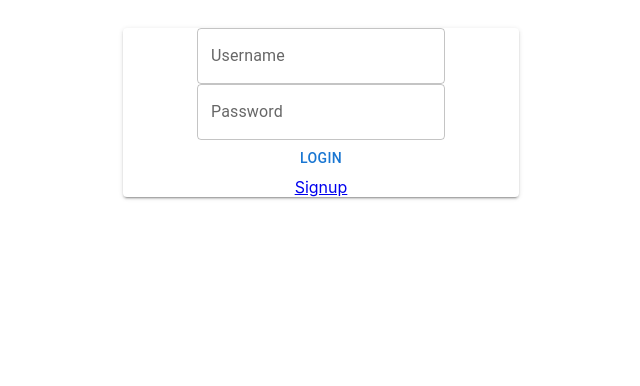
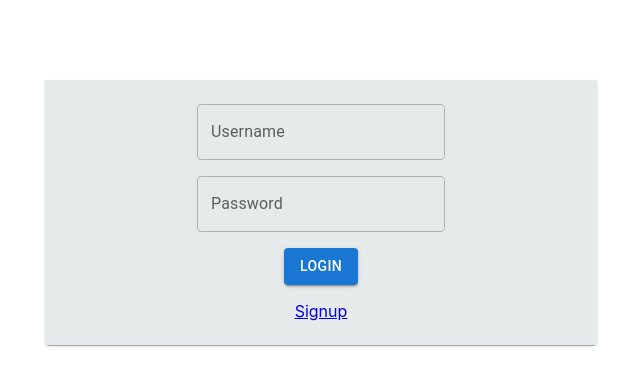
Before and after one commit to prayagk/user-portal, a React (Create React App) app: page /user-portal/login in a window 1280 px wide. Shown: the top 386 px of the page, without its empty margins (319-959 px from the left). Built offline with nearby package versions, Linux system fonts and the light colour scheme.

Commit message:
Style updated

```diff
--- a/src/App.js
+++ b/src/App.js
@@ -9,6 +9,7 @@ import Login from "./pages/Login";
 import { initializeAdmin } from "./utils/storageHelper";
 import PrivateRoute from "./utils/PrivateRoute";
 import { BASE_URL, URLS } from "./constants";
+import AppContainer from "./components/AppContainer";
 
 const theme = createTheme();
 initializeAdmin();
@@ -17,12 +18,7 @@ function App() {
   return (
     <ThemeProvider theme={theme}>
       <Navbar />
-      <div
-        style={{
-          height: "100vh",
-          paddingTop: 20,
-        }}
-      >
+      <AppContainer>
         <Routes>
           <Route path={URLS.login} element={<Login />} />
           <Route path={URLS.signup} element={<Signup />} />
@@ -36,7 +32,7 @@ function App() {
             <Route path={URLS.admin} element={<Admin />} />
           </Route>
         </Routes>
-      </div>
+      </AppContainer>
     </ThemeProvider>
   );
 }
--- /dev/null
+++ b/src/components/AppContainer.jsx
@@ -0,0 +1,16 @@
+import { Box, Container, Paper } from "@mui/material";
+import React from "react";
+
+function AppContainer({ children }) {
+  return (
+    <Container component="main" maxWidth="sm">
+      <Paper elevation={1}>
+        <Box sx={{ backgroundColor: "#e6eaeb" }} mt={10}>
+          {children}
+        </Box>
+      </Paper>
+    </Container>
+  );
+}
+
+export default AppContainer;
--- a/src/components/Navbar.jsx
+++ b/src/components/Navbar.jsx
@@ -1,4 +1,4 @@
-import { Button } from "@mui/material";
+import { AppBar, Button, Toolbar } from "@mui/material";
 import React from "react";
 import { useLocation, useNavigate } from "react-router-dom";
 import { URLS } from "../constants";
@@ -7,7 +7,6 @@ function Navbar() {
   const navigate = useNavigate();
   const url = useLocation();
   const logout = () => {
-    // TODO - logout
     localStorage.removeItem("currentSession");
     navigate(URLS.login);
   };
@@ -15,7 +14,24 @@ function Navbar() {
   const isLogoutShown =
     url.pathname !== URLS.login && url.pathname !== URLS.signup;
 
-  return <nav>{isLogoutShown && <Button onClick={logout}>Logout</Button>}</nav>;
+  return (
+    isLogoutShown && (
+      <nav>
+        <AppBar position="static">
+          <Toolbar>
+            <Button
+              sx={{ marginLeft: "auto" }}
+              variant="contained"
+              onClick={logout}
+              disableElevation
+            >
+              Logout
+            </Button>
+          </Toolbar>
+        </AppBar>
+      </nav>
+    )
+  );
 }
 
 export default Navbar;
--- a/src/pages/Dashboard.jsx
+++ b/src/pages/Dashboard.jsx
@@ -1,18 +1,17 @@
-import { Box, Container } from "@mui/material";
+import { Box } from "@mui/material";
 import React from "react";
 import { getItem } from "../utils/storageHelper";
 
-import "./../App.css";
-
 function Dashboard() {
-  const user = getItem("currentSession")
+  const user = getItem("currentSession");
   return (
-    <Box m={3}>
-      <Container component="main" maxWidth="xs">
-        {
-        `Hello ${user.username}`
-        }
-      </Container>
+    <Box
+      sx={{
+        textAlign: "center",
+      }}
+      p={10}
+    >
+      <h1>{`Hello ${user.username}`}</h1>
     </Box>
   );
 }
--- a/src/pages/Login.jsx
+++ b/src/pages/Login.jsx
@@ -1,5 +1,4 @@
-import { Box, Button, Grid, Paper, TextField } from "@mui/material";
-import { Container } from "@mui/system";
+import { Box, Button, Grid, TextField } from "@mui/material";
 import React from "react";
 import { Link, useNavigate } from "react-router-dom";
 import { ROLES, URLS } from "../constants";
@@ -46,19 +45,15 @@ function Login() {
   };
 
   return (
-    <Box pt={1}>
-      <Container component="main" maxWidth="xs">
-        <Paper elevation={2}>
     <Box
+      p={3}
       component="form"
       sx={{
         textAlign: "center",
       }}
-            noValidate
-            autoComplete="off"
       onSubmit={formik.handleSubmit}
     >
-            <Grid container>
+      <Grid container spacing={2}>
         <Grid item xs={12}>
           <TextField
             onChange={formik.handleChange}
@@ -66,12 +61,9 @@ function Login() {
             name={"username"}
             label="Username"
             variant="outlined"
-                  error={
-                    formik.touched.username && Boolean(formik.errors.username)
-                  }
+            error={formik.touched.username && Boolean(formik.errors.username)}
             helperText={formik.touched.username && formik.errors.username}
           />
-              </Grid>
         </Grid>
         <Grid item xs={12}>
           <TextField
@@ -81,19 +73,19 @@ function Login() {
             value={formik.values.password}
             label="Password"
             variant="outlined"
-                error={
-                  formik.touched.password && Boolean(formik.errors.password)
-                }
+            error={formik.touched.password && Boolean(formik.errors.password)}
             helperText={formik.touched.password && formik.errors.password}
           />
         </Grid>
         <Grid item xs={12}>
-              <Button type="submit">Login</Button>
+          <Button variant="contained" type="submit">
+            Login
+          </Button>
         </Grid>
+        <Grid item xs={12}>
           <Link to={URLS.signup}>Signup</Link>
-          </Box>
-        </Paper>
-      </Container>
+        </Grid>
+      </Grid>
     </Box>
   );
 }
--- a/src/pages/Signup.jsx
+++ b/src/pages/Signup.jsx
@@ -1,5 +1,4 @@
-import { Box, Button, Grid, Paper, TextField } from "@mui/material";
-import { Container } from "@mui/system";
+import { Box, Button, Grid, TextField } from "@mui/material";
 import React from "react";
 import { Link, useNavigate } from "react-router-dom";
 import { URLS } from "../constants";
@@ -22,7 +21,6 @@ function Signup() {
   });
 
   const onSubmitHandler = ({ username, password }) => {
-    // TODO - validate
     const users = getItem("users");
     const id = users.length + 1;
 
@@ -44,19 +42,15 @@ function Signup() {
   };
 
   return (
-    <Box pt={1}>
-      <Container component="main" maxWidth="xs">
-        <Paper elevation={2}>
+    <Box p={3}>
       <Box
         component="form"
         sx={{
-              "& > :not(style)": { m: 1, width: "25ch" },
+          textAlign: "center",
         }}
-            noValidate
-            autoComplete="off"
         onSubmit={formik.handleSubmit}
       >
-            <Grid container>
+        <Grid container spacing={2}>
           <Grid item xs={12}>
             <TextField
               onChange={formik.handleChange}
@@ -64,9 +58,7 @@ function Signup() {
               name={"username"}
               label="Username"
               variant="outlined"
-                  error={
-                    formik.touched.username && Boolean(formik.errors.username)
-                  }
+              error={formik.touched.username && Boolean(formik.errors.username)}
               helperText={formik.touched.username && formik.errors.username}
             />
           </Grid>
@@ -78,9 +70,7 @@ function Signup() {
               value={formik.values.password}
               label="Password"
               variant="outlined"
-                  error={
-                    formik.touched.password && Boolean(formik.errors.password)
-                  }
+              error={formik.touched.password && Boolean(formik.errors.password)}
               helperText={formik.touched.password && formik.errors.password}
             />
           </Grid>
@@ -90,12 +80,10 @@ function Signup() {
             </Button>
           </Grid>
           <Grid item xs={12}>
-                <Link to={URLS.login}>Already have an account?</Link>
+            <Link to={URLS.login}>Login</Link>
           </Grid>
         </Grid>
       </Box>
-        </Paper>
-      </Container>
     </Box>
   );
 }
```
Lines whose indentation alone changed are shown as unchanged.
